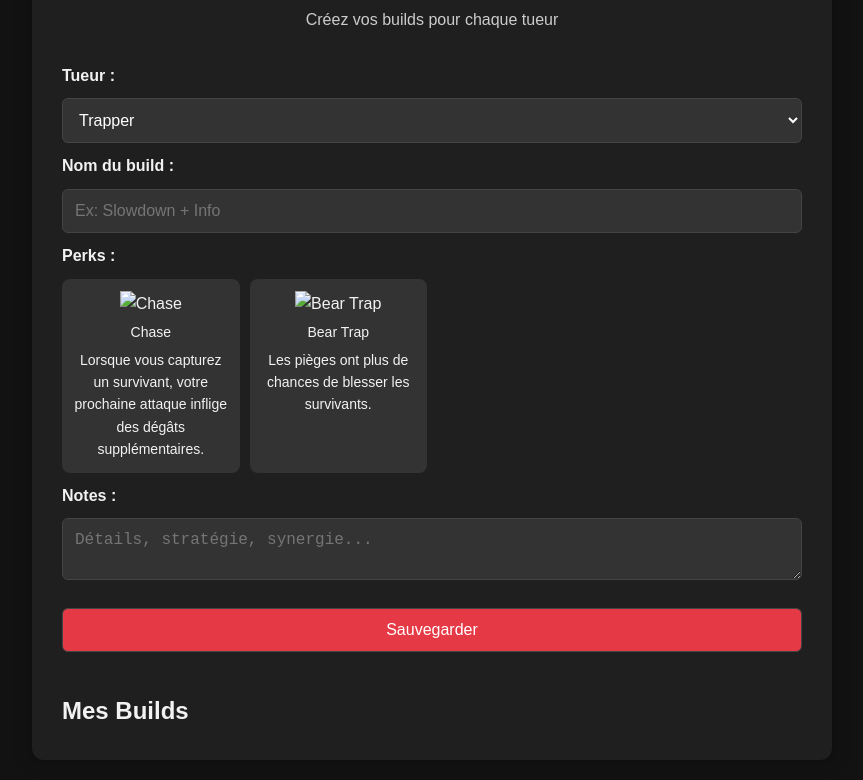
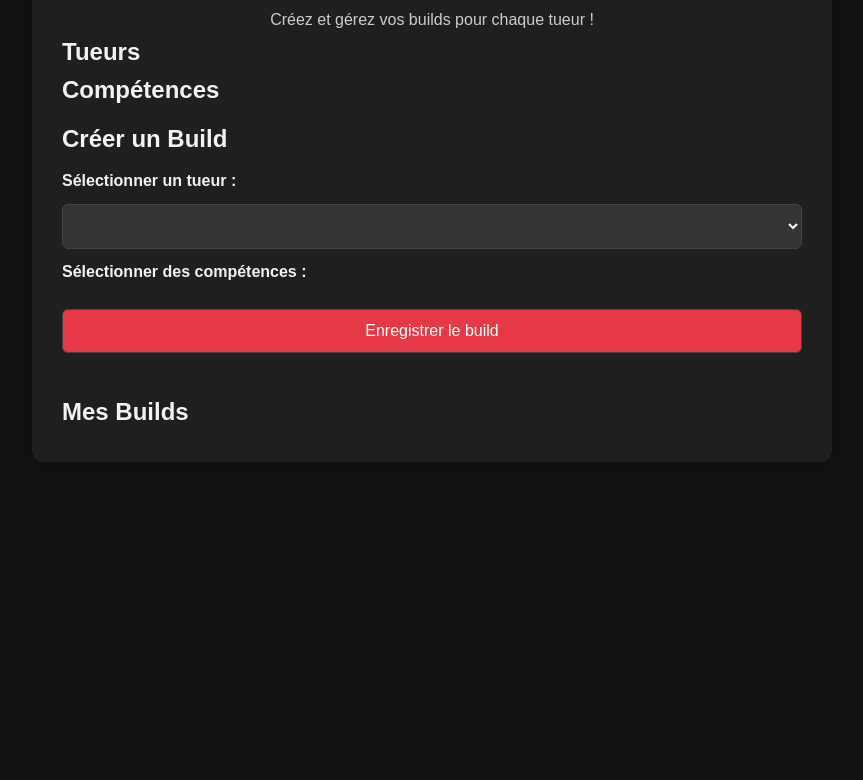
Before and after one commit to Sjady/dbd-builds, a plain HTML site: page index.html in a window 1280 px wide. Shown: the part 104-884 px from the top of the page, without its empty margins (208-1071 px from the left). After the commit the page ends 800 px from the top, so only its background shows below. Drawn offline with Linux system fonts and the light colour scheme.

Commit message:
Update index.html

```diff
--- a/index.html
+++ b/index.html
@@ -1,3 +1,4 @@
+<!DOCTYPE html>
 <!DOCTYPE html>
 <html lang="fr">
 <head>
@@ -11,28 +12,49 @@
   <div class="container">
     <header>
       <h1>Dead by Daylight - Build Creator</h1>
-      <p>Créez vos builds pour chaque tueur</p>
+      <p>Créez et gérez vos builds pour chaque tueur !</p>
     </header>
 
-    <div class="creator-form">
-      <label for="killer">Tueur :</label>
-      <select id="killer"></select>
+    <!-- Section des tueurs -->
+    <section class="killers">
+      <h2>Tueurs</h2>
+      <div id="killers-list" class="killers-list">
+        <!-- Les tueurs seront injectés ici dynamiquement -->
+      </div>
+    </section>
 
-      <label for="buildName">Nom du build :</label>
-      <input type="text" id="buildName" placeholder="Ex: Slowdown + Info">
+    <!-- Section des perks -->
+    <section class="perks">
+      <h2>Compétences</h2>
+      <div id="perks-list" class="perks-list">
+        <!-- Les perks seront injectées ici dynamiquement -->
+      </div>
+    </section>
 
-      <label>Perks :</label>
-      <div id="perks-list"></div>
+    <!-- Section de création de builds -->
+    <section class="create-build">
+      <h2>Créer un Build</h2>
+      <form id="buildForm">
+        <label for="killer-select">Sélectionner un tueur :</label>
+        <select id="killer-select">
+          <!-- Les tueurs seront ici -->
+        </select>
 
-      <label for="notes">Notes :</label>
-      <textarea id="notes" placeholder="Détails, stratégie, synergie..."></textarea>
+        <label for="perks-select">Sélectionner des compétences :</label>
+        <div id="perks-select" class="perks-select">
+          <!-- Les perks seront ici -->
+        </div>
 
-      <button onclick="saveBuild()">Sauvegarder</button>
-    </div>
+        <button type="submit">Enregistrer le build</button>
+      </form>
+    </section>
 
+    <!-- Section pour afficher les builds sauvegardés -->
     <section class="builds">
       <h2>Mes Builds</h2>
-      <div id="buildList"></div>
+      <div id="builds-list">
+        <!-- Les builds enregistrés seront ici -->
+      </div>
     </section>
   </div>
 </body>
```
